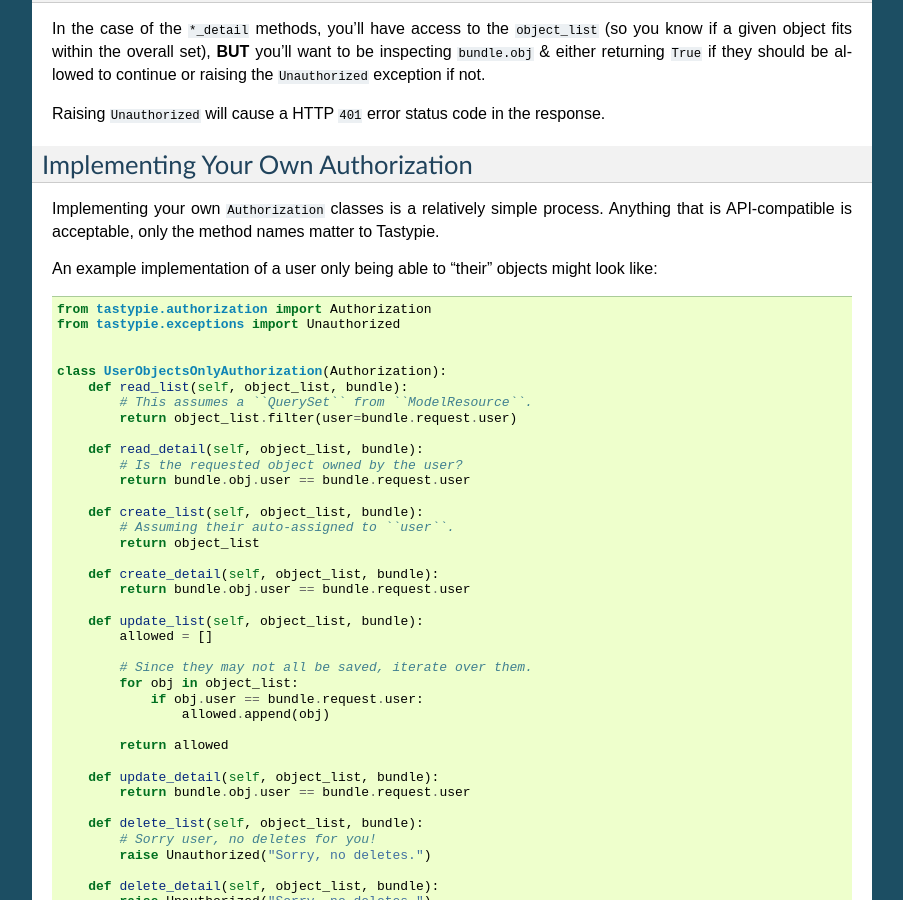
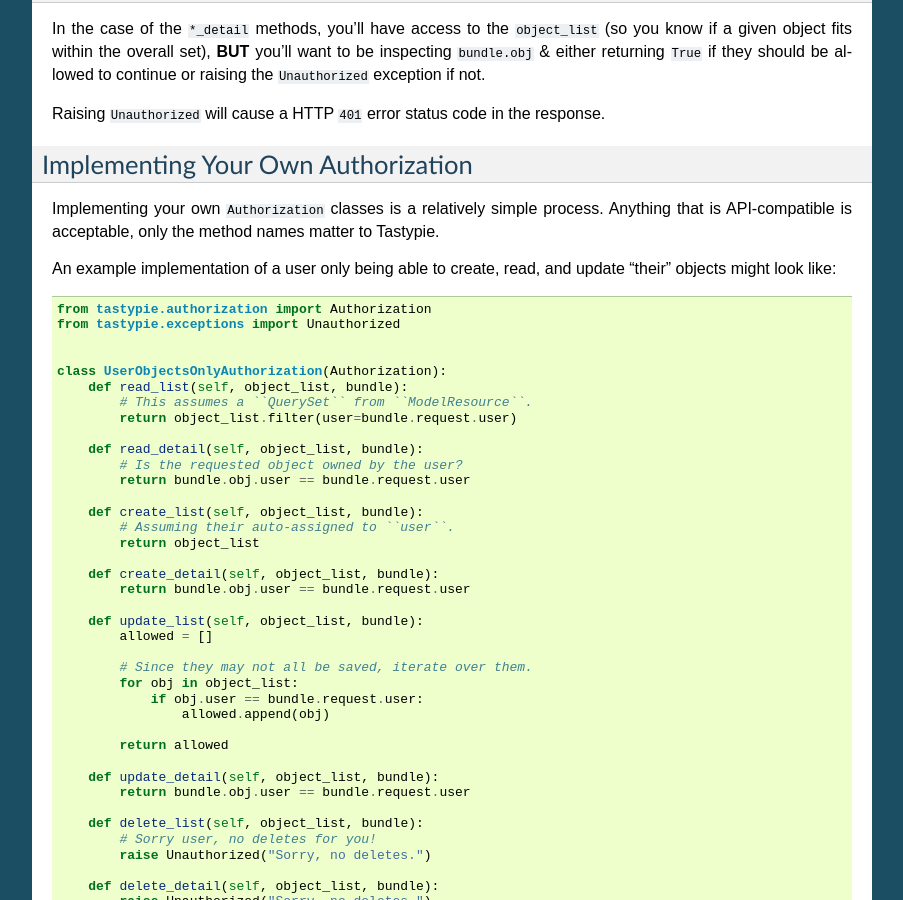
Before and after one commit to django-tastypie/django-tastypie, a Sphinx documentation site: the page built from docs/authorization.rst, in a window 1280 px wide and 900 px high, scrolled down 1763 px. Shown: the whole window, without its empty margins (198-1101 px from the left). Built offline with Sphinx 7.4.7, drawn with Linux system fonts in a browser that asks for light colours; pages that are not in the unit, such as notebooks, are missing from menus.

Commit message:
Update authorization.rst
fixed typo in sample auth class

```diff
--- a/docs/authorization.rst
+++ b/docs/authorization.rst
@@ -120,8 +120,8 @@ Implementing your own ``Authorization`` classes is a relatively simple
 process. Anything that is API-compatible is acceptable, only the method names
 matter to Tastypie.
 
-An example implementation of a user only being able to "their" objects might
-look like::
+An example implementation of a user only being able to create, read, and update
+"their" objects might look like::
 
     from tastypie.authorization import Authorization
     from tastypie.exceptions import Unauthorized
```
